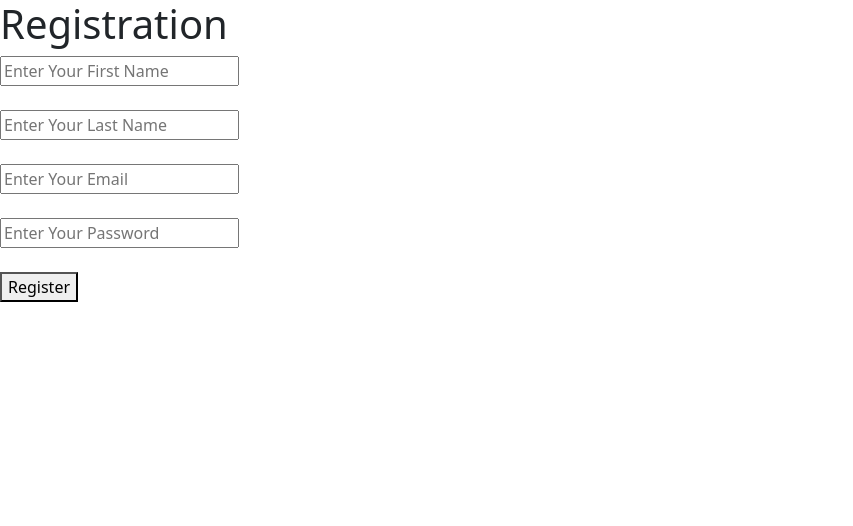
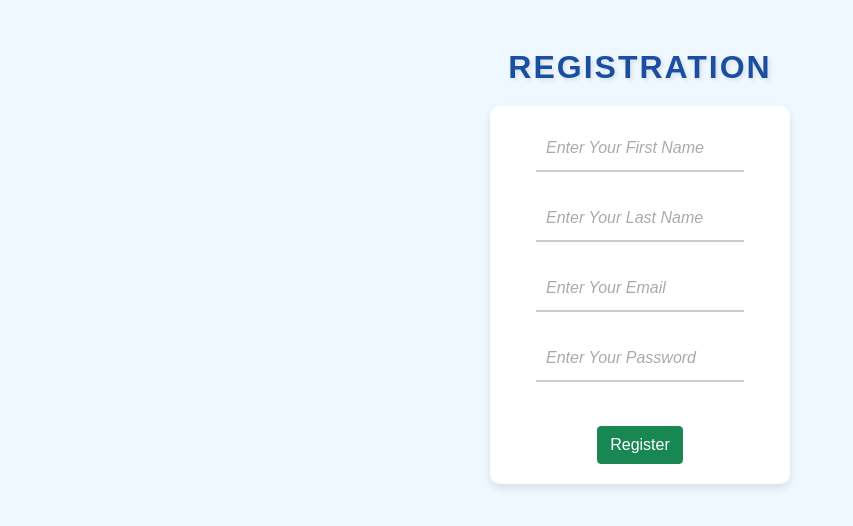
Before and after one commit to Owais-pro/Quiz-App, a plain HTML site: page index.html in a window 1280 px wide. Shown: the whole page, without its empty margins (0-853 px from the left). Drawn offline with nearby package versions, Linux system fonts and the light colour scheme.

Commit message:
completed

```diff
--- /dev/null
+++ b/index.css
@@ -0,0 +1,73 @@
+* {
+    margin: 0;
+    padding: 0;
+    box-sizing: border-box;
+}
+
+body {
+    background-color: #f0f8ff; /* Light azure color */
+    color: #333; /* Dark grey text color */
+    font-family: Arial, sans-serif;
+    align-items: center;
+    height: 100vh;
+}
+
+#main-div {
+    margin: auto;
+    width: 300px;
+    background-color: #ffffff; /* White color for form background */
+    padding: 20px;
+    text-align: center;
+    border-radius: 10px;
+    box-shadow: 0 4px 8px rgba(0, 0, 0, 0.1);
+}
+
+.text-input {
+    width: 80%;
+    padding: 10px;
+    border: none;
+    border-bottom: 2px solid #ccc; /* Light grey bottom border */
+    background-color: transparent;
+    outline: none;
+    transition: border-color 0.3s;
+}
+
+.text-input:focus {
+    border-bottom-color: transparent;
+}
+
+.text-input::placeholder {
+    color: #aaa; /* Light grey placeholder color */
+    font-style: italic;
+}
+
+h1 {
+    color: rgb(26, 78, 161); /* Light blue color */
+    margin-bottom: 20px;
+    font-size: 2em;
+    font-weight: bold;
+    text-transform: uppercase;
+    letter-spacing: 2px;
+    text-shadow: 2px 2px 4px rgba(0, 0, 0, 0.1);
+}
+
+button {
+    margin-top: 20px;
+    padding: 10px 20px;
+    background-color: rgb(102, 172, 200); /* Light blue color */
+    color: #fff;
+    border: none;
+    border-radius: 5px;
+    cursor: pointer;
+    transition: background-color 0.3s, transform 0.3s;
+}
+
+button:hover {
+    background-color: #5b9aaa;
+    transform: scale(1.05);
+}
+
+button:active {
+    background-color: #4a8a8a;
+    transform: scale(1);
+}
--- a/index.html
+++ b/index.html
@@ -4,18 +4,22 @@
     <meta charset="UTF-8">
     <meta name="viewport" content="width=device-width, initial-scale=1.0">
     <link href="https://cdn.jsdelivr.net/npm/bootstrap@5.0.2/dist/css/bootstrap.min.css" rel="stylesheet" integrity="sha384-EVSTQN3/azprG1Anm3QDgpJLIm9Nao0Yz1ztcQTwFspd3yD65VohhpuuCOmLASjC" crossorigin="anonymous">
+    <link rel="stylesheet" href="index.css">
     <title>Registration</title>
 </head>
 <body>
 
-    <h1>Registration</h1>
-    <form id="form">
-    <input type="text" id="fname" placeholder="Enter Your First Name" required><br><br>
-    <input type="text" id="lname" placeholder="Enter Your Last Name"  required><br><br>
-    <input type="email" id="email" placeholder="Enter Your Email"  required><br><br>
-    <input type="password" id="password" placeholder="Enter Your Password"  required><br><br>
-    <button type="submit">Register</button>
-    </form>
+    <h1 class="text-center mt-5">Registration</h1>
+
+    <div id="main-div">
+        <form id="form">
+            <input type="text" class="text-input" id="fname" placeholder="Enter Your First Name" required><br><br>
+            <input type="text" class="text-input" id="lname" placeholder="Enter Your Last Name"  required><br><br>
+            <input type="email" class="text-input" id="email" placeholder="Enter Your Email"  required><br><br>
+            <input type="password" class="text-input" id="password" placeholder="Enter Your Password"  required><br><br>
+            <button type="submit" class="btn btn-success">Register</button>
+            </form>
+    </div>
 
 
 
--- /dev/null
+++ b/main.css
@@ -0,0 +1,133 @@
+*{
+    padding: 0;
+    margin: 0;
+    box-sizing: border-box;
+}
+body {
+    background-color: #f0f8ff; /* Light azure color */
+    color: #333; /* Dark grey text color */
+    font-family: Arial, sans-serif;
+    align-items: center;
+    height: 100vh;
+}
+#main-div {
+    margin: auto;
+    width: 500px;
+    background-color: #ffffff; /* White color for form background */
+    padding: 20px;
+    text-align: center;
+    border-radius: 10px;
+    box-shadow: 0 4px 8px rgba(0, 0, 0, 0.1);
+}
+h1 {
+    color: rgb(26, 78, 161); /* Light blue color */
+    margin-bottom: 20px;
+    font-size: 2em;
+    font-weight: bold;
+    text-transform: uppercase;
+    letter-spacing: 2px;
+    text-shadow: 2px 2px 4px rgba(0, 0, 0, 0.1);
+    text-align: center;
+    margin-top: 20px;
+}
+h3 {
+    color: rgb(13, 220, 85); /* Light blue color */
+    margin-bottom: 20px;
+    font-size: 1.5em;
+    font-weight: bold;
+    text-transform: uppercase;
+    letter-spacing: 2px;
+    text-shadow: 2px 2px 4px rgba(0, 0, 0, 0.1);
+    text-align: center;
+    margin-top: 20px;
+}
+.card {
+    margin-bottom: 1.5rem;
+    border-radius: 10px;
+    box-shadow:  4px 8px rgba(47, 74, 196, 0.1);
+}
+
+.card-header {
+    background-color: rgb(10, 73, 109);
+    color: #fff;
+    font-size: 1.5em;
+    font-weight: bold;
+}
+
+.card-title {
+    color: #333;
+    font-size: 1.25em;
+    margin-bottom: 1rem;
+}
+
+.card-body {
+    padding: 20px;
+}
+
+.card-body div {
+    text-align: left;
+    margin-bottom: 1rem;
+}
+
+.card-body input[type="checkbox"] {
+    margin-right: 10px;
+    transform: scale(1.2);
+}
+
+button {
+    margin-top: 20px;
+    padding: 10px 20px;
+    background-color: rgb(102, 172, 200); /* Light blue color */
+    color: #fff;
+    border: none;
+    border-radius: 5px;
+    cursor: pointer;
+    transition: background-color 0.3s, transform 0.3s;
+}
+
+button:hover {
+    background-color: #5b9aaa;
+    transform: scale(1.05);
+}
+
+button:active {
+    background-color: #4a8a8a;
+    transform: scale(1);
+}
+
+
+
+h2 {
+    color: rgb(26, 78, 161); /* Light blue color */
+    margin-top: 20px;
+    font-size: 1.5em;
+    font-weight: bold;
+    text-transform: uppercase;
+    letter-spacing: 1px;
+}
+
+.score-circle {
+    position: relative;
+    width: 150px;
+    height: 150px;
+    margin: 20px auto;
+    border-radius: 50%;
+    background-color: #e0f7fa; /* Light cyan background */
+    display: flex;
+    justify-content: center;
+    align-items: center;
+    box-shadow: 0 4px 8px rgba(0, 0, 0, 0.1);
+}
+
+.score-circle .marks {
+    font-size: 2em;
+    font-weight: bold;
+    color: #00796b; /* Dark cyan color */
+}
+
+.score-circle .total {
+    position: absolute;
+    bottom: 10px;
+    font-size: 1em;
+    color: #00796b; /* Dark cyan color */
+}
```
Also changed, not shown: Login.html (+10 -6 lines), main.html (+3 -4 lines), main.js (+7 -3 lines).
